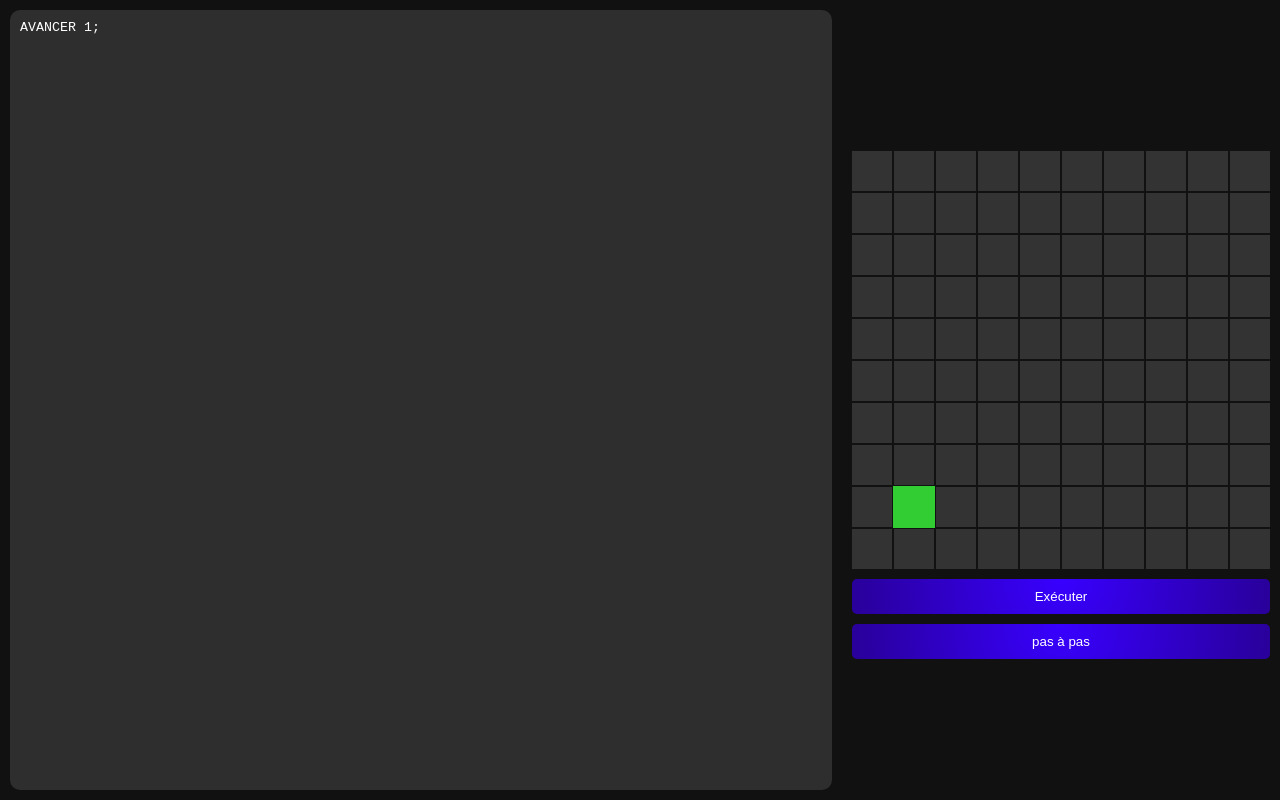
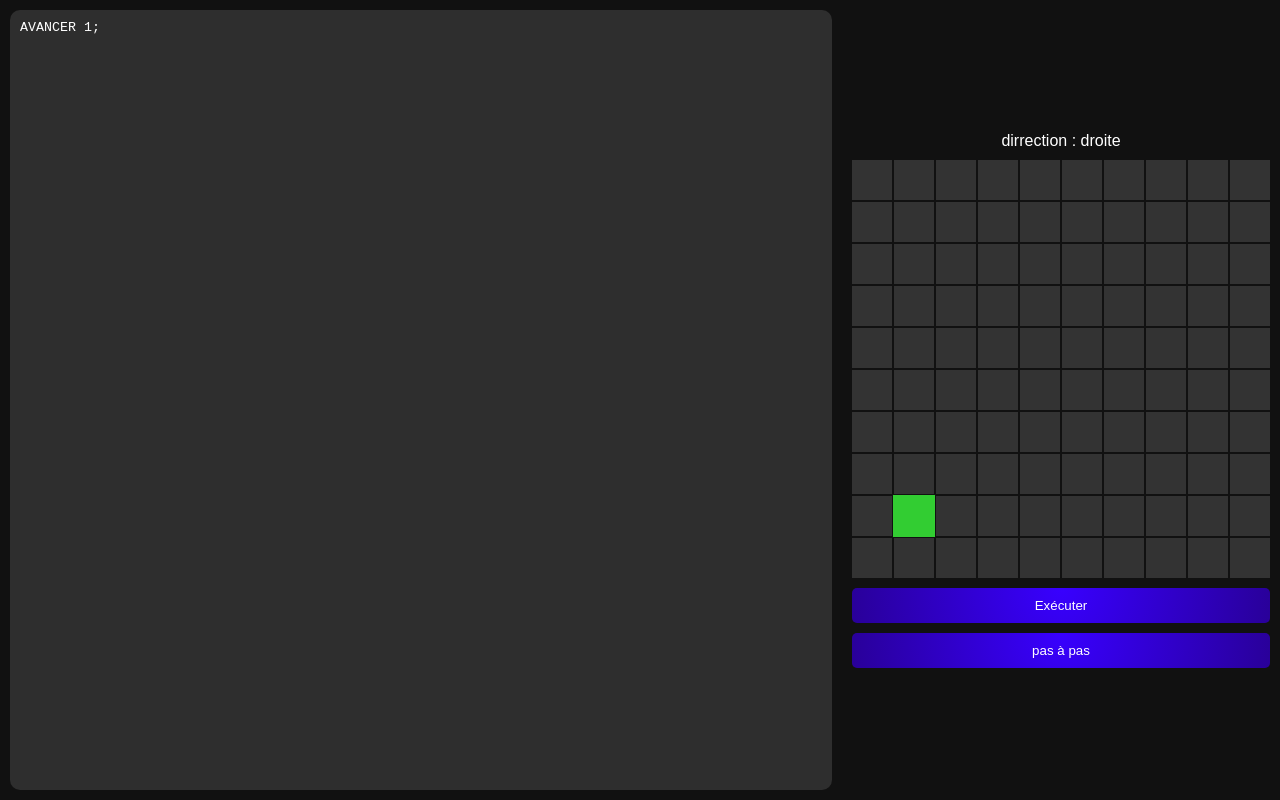
Before and after one commit to ESEOkiff/ProgrammingGame, a plain HTML site: page src/index.html in a window 1280 px wide. Drawn offline with Linux system fonts and the light colour scheme.

Commit message:
added a dirrection text

```diff
--- a/src/index.html
+++ b/src/index.html
@@ -9,6 +9,7 @@
 
     <textarea id="commands" rows="5" cols="30" >AVANCER 1;</textarea>
     <div id="gridDiv">
+        <p id="dirText">dirrection : droite</p>
         <div id="grid"></div>
         <button id="run">Exécuter</button>
         <button id="step">pas à pas</button>
--- a/src/script.js
+++ b/src/script.js
@@ -3,6 +3,7 @@ const grid = document.getElementById("grid");
 const WIDTH = 10;
 const HEIGHT = 10;
 
+const directionText = document.getElementById('dirText');
 function sleep(ms) {
     return new Promise(resolve => setTimeout(resolve, ms));
 }
@@ -203,6 +204,13 @@ async function execute(program, playerCoordinatesAndDirection) {
             if (line.direction === "GAUCHE") playerCoordinatesAndDirection["direction"] = playerCoordinatesAndDirection["direction"] + 1;
             if (playerCoordinatesAndDirection["direction"] <-4) playerCoordinatesAndDirection["direction"] = -1;
             if (playerCoordinatesAndDirection["direction"] > 4) playerCoordinatesAndDirection["direction"] = 1;
+            const dirrectionIndex = {
+                1:"HAUT",
+                2:"GAUCHE",
+                3:"BAS",
+                4:"DROITE"
+            }
+            directionText.innerHTML = "dirrection : "+dirrectionIndex[playerCoordinatesAndDirection["direction"]].toLowerCase();
         } else if (line.type === "WAIT") {
             await sleep(line.duration * 1000);
         }
--- a/src/style.css
+++ b/src/style.css
@@ -51,15 +51,23 @@ textarea {
     display: grid;
 }
 
+p {
+    grid-row: 1;
+    color: white;
+    align-self: center;
+    font-family:Arial, Helvetica, sans-serif;
+    margin: auto;
+}
+
 #grid {
-    grid-row: 1;
+    grid-row: 2;
     margin-top: 10px;
     margin-left: 10px;
     margin-right: 10px;
 }
 
 button {
-    grid-row: 2;
+    grid-row: 3;
     margin-top: 10px;
     margin-left: 10px;
     margin-right: 10px;
@@ -74,5 +82,5 @@ button {
     box-shadow: 0 0 7px #4b51ff; /* petit halo lumineux */
 }
 #step {
-    grid-row: 3;
+    grid-row: 4;
 }
```
